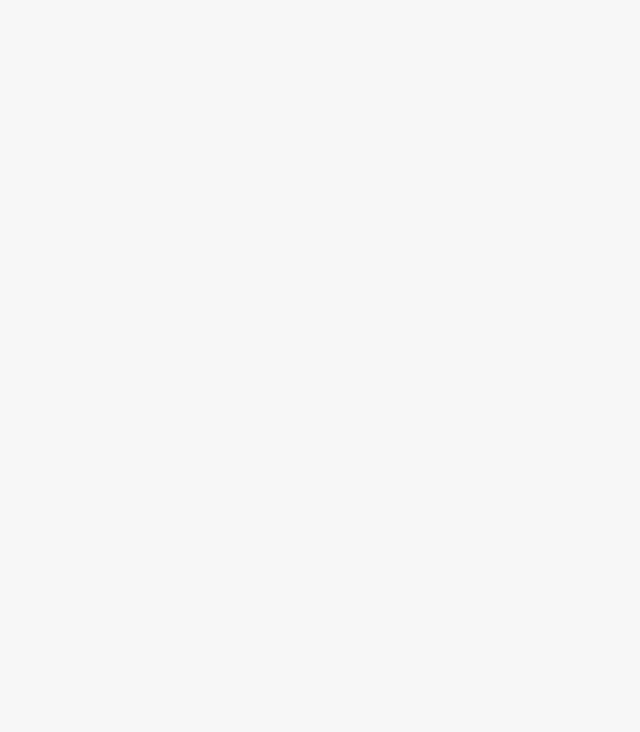
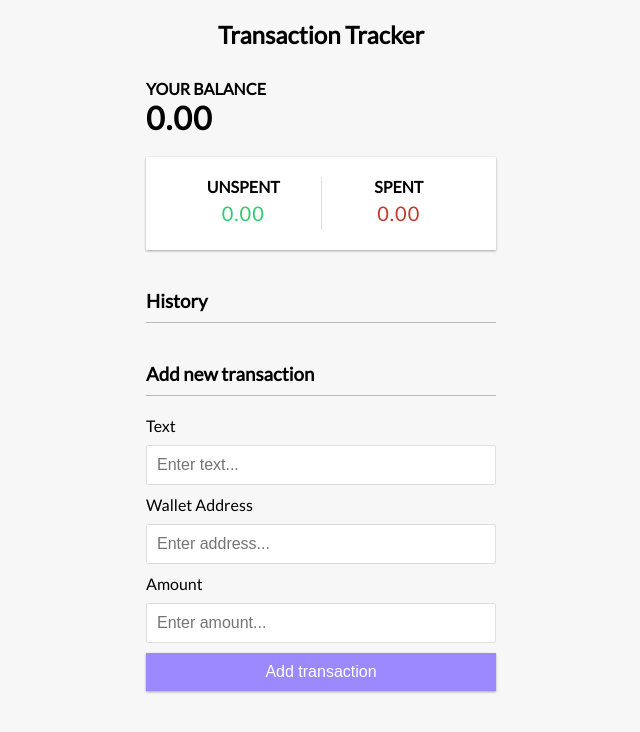
Before and after one commit to ziw224/oracle-transaction-tracker, a React (Create React App) app: page / in a window 1280 px wide. Shown: the top 732 px of the page, without its empty margins (319-959 px from the left). Built offline with nearby package versions, Linux system fonts and the light colour scheme.

Commit message:
Refactor routes in App.js

```diff
--- a/src/App.js
+++ b/src/App.js
@@ -14,12 +14,10 @@
 function App() {
   return (
     <div className="App">
-      <Router basename="/app">
+      <Router>
         <Routes>
-          <Route path="/">
-            <Route index element={<Home/>} />
-            <Route path="admin" element={<Admin/>} />
-          </Route>
+          <Route path="/" element={<Home />} />
+          <Route path="/admin" element={<Admin />} />
         </Routes>
       </Router>
     </div>
```
